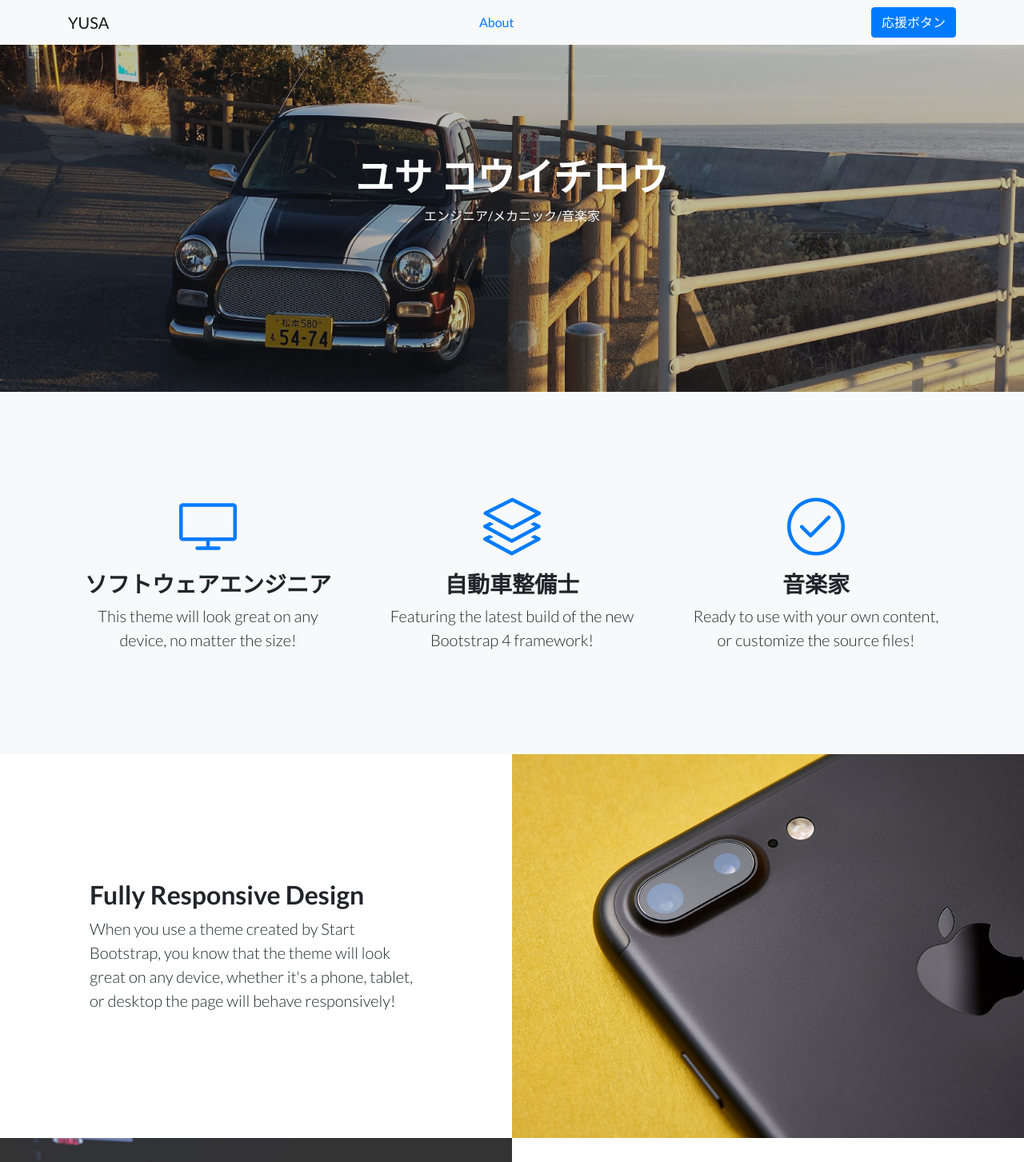
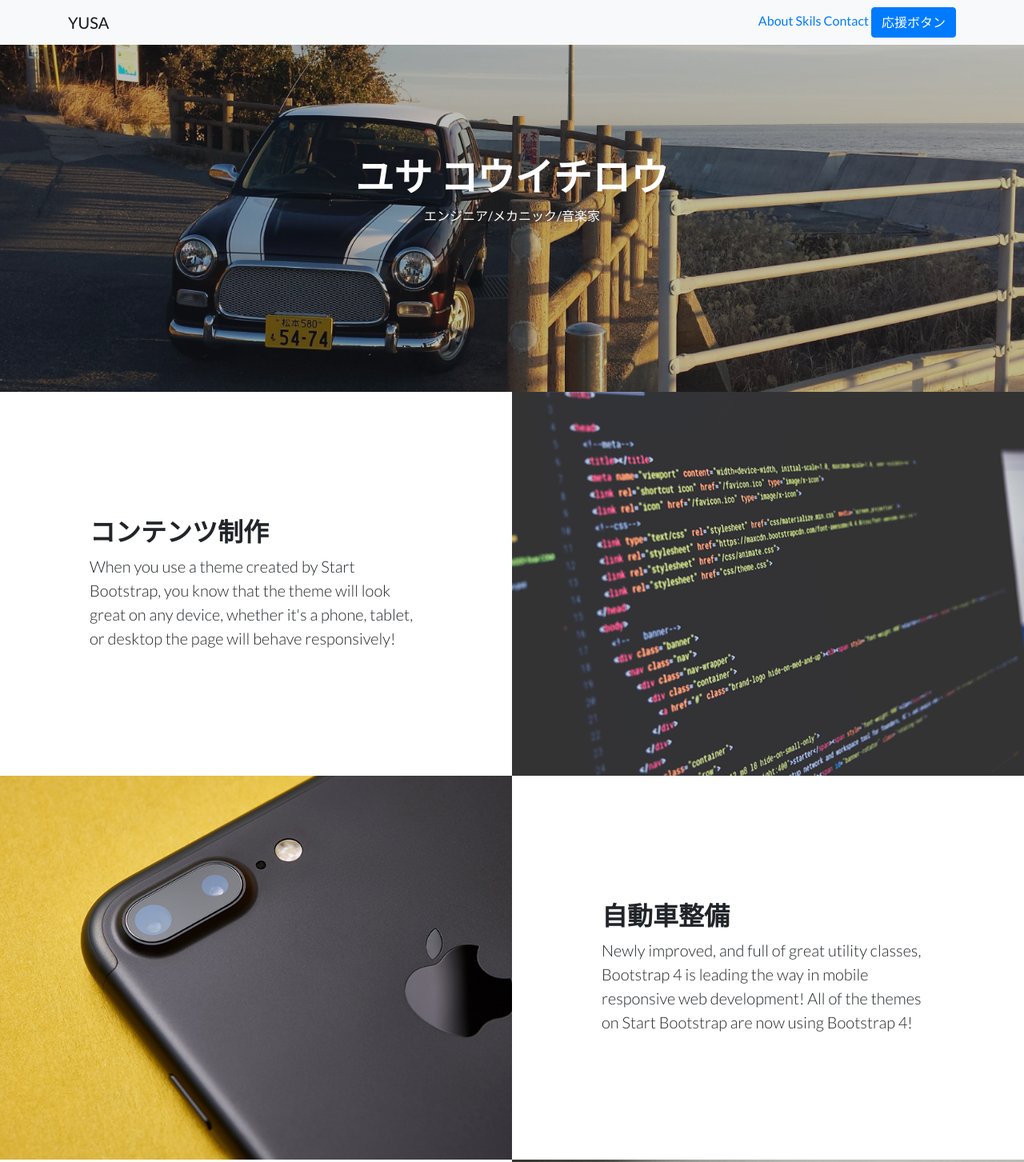
Before and after one commit to yungoyungo/landing_page, a website: page index.html in a window 1280 px wide. Shown: the top 1453 px of the page at 80% size. Drawn offline with Linux system fonts and the light colour scheme.

Commit message:
コンテンツ削減

```diff
--- a/index.html
+++ b/index.html
@@ -29,8 +29,12 @@
   <nav class="navbar navbar-light bg-light static-top fixed-top">
     <div class="container">
       <a class="navbar-brand" href="#">YUSA</a>
-      <a href="#about">About</a>
-      <a class="btn btn-primary" href="#">応援ボタン</a>
+      <div class="header-right">
+        <a href="#about">About</a>
+        <a href="#skils">Skils</a>
+        <a href="#contact">Contact</a>
+        <a class="btn btn-primary" href="#">応援ボタン</a>
+      </div>
     </div>
   </nav>
 
@@ -50,7 +54,7 @@
   </header>
 
   <!-- Icons Grid -->
-  <section class="features-icons bg-light text-center" id="about">
+  <!-- <section class="features-icons bg-light text-center" id="about">
     <div class="container">
       <div class="row">
         <div class="col-lg-4">
@@ -58,8 +62,8 @@
             <div class="features-icons-icon d-flex">
               <i class="icon-screen-desktop m-auto text-primary"></i>
             </div>
-            <h3>ソフトウェアエンジニア</h3>
-            <p class="lead mb-0">This theme will look great on any device, no matter the size!</p>
+            <h3>コンテンツ制作</h3>
+            <p class="lead mb-0"></p>
           </div>
         </div>
         <div class="col-lg-4">
@@ -67,8 +71,8 @@
             <div class="features-icons-icon d-flex">
               <i class="icon-layers m-auto text-primary"></i>
             </div>
-            <h3>自動車整備士</h3>
-            <p class="lead mb-0">Featuring the latest build of the new Bootstrap 4 framework!</p>
+            <h3>自動車整備</h3>
+            <p class="lead mb-0"></p>
           </div>
         </div>
         <div class="col-lg-4">
@@ -76,74 +80,74 @@
             <div class="features-icons-icon d-flex">
               <i class="icon-check m-auto text-primary"></i>
             </div>
-            <h3>音楽家</h3>
-            <p class="lead mb-0">Ready to use with your own content, or customize the source files!</p>
+            <h3>楽曲制作</h3>
+            <p class="lead mb-0"></p>
           </div>
         </div>
       </div>
     </div>
-  </section>
+  </section> -->
 
   <!-- Image Showcases -->
   <section class="showcase">
     <div class="container-fluid p-0">
       <div class="row no-gutters">
 
-        <div class="col-lg-6 order-lg-2 text-white showcase-img" style="background-image: url('img/bg-showcase-1.jpg');"></div>
+        <div class="col-lg-6 order-lg-2 text-white showcase-img" style="background-image: url('img/bg-showcase-2.jpg');"></div>
         <div class="col-lg-6 order-lg-1 my-auto showcase-text">
-          <h2>Fully Responsive Design</h2>
+          <h2>コンテンツ制作</h2>
           <p class="lead mb-0">When you use a theme created by Start Bootstrap, you know that the theme will look great on any device, whether it's a phone, tablet, or desktop the page will behave responsively!</p>
         </div>
       </div>
       <div class="row no-gutters">
-        <div class="col-lg-6 text-white showcase-img" style="background-image: url('img/bg-showcase-2.jpg');"></div>
+        <div class="col-lg-6 text-white showcase-img" style="background-image: url('img/bg-showcase-1.jpg');"></div>
         <div class="col-lg-6 my-auto showcase-text">
-          <h2>Updated For Bootstrap 4</h2>
+          <h2>自動車整備</h2>
           <p class="lead mb-0">Newly improved, and full of great utility classes, Bootstrap 4 is leading the way in mobile responsive web development! All of the themes on Start Bootstrap are now using Bootstrap 4!</p>
         </div>
       </div>
       <div class="row no-gutters">
         <div class="col-lg-6 order-lg-2 text-white showcase-img" style="background-image: url('img/bg-showcase-3.jpg');"></div>
         <div class="col-lg-6 order-lg-1 my-auto showcase-text">
-          <h2>Easy to Use &amp; Customize</h2>
+          <h2>楽曲制作</h2>
           <p class="lead mb-0">Landing Page is just HTML and CSS with a splash of SCSS for users who demand some deeper customization options. Out of the box, just add your content and images, and your new landing page will be ready to go!</p>
         </div>
       </div>
     </div>
   </section>
 
-  <!-- Testimonials -->
-  <section class="testimonials text-center bg-light">
+  <!-- Testimonials --><!--
+  <section class="testimonials text-center bg-light" id="skils">
     <div class="container">
-      <h2 class="mb-5">What people are saying...</h2>
+      <h2 class="mb-5">対応案件</h2>
       <div class="row">
         <div class="col-lg-4">
           <div class="testimonial-item mx-auto mb-5 mb-lg-0">
             <img class="img-fluid rounded-circle mb-3" src="img/testimonials-1.jpg" alt="">
-            <h5>Margaret E.</h5>
+            <h5>LP制作</h5>
             <p class="font-weight-light mb-0">"This is fantastic! Thanks so much guys!"</p>
           </div>
         </div>
         <div class="col-lg-4">
           <div class="testimonial-item mx-auto mb-5 mb-lg-0">
             <img class="img-fluid rounded-circle mb-3" src="img/testimonials-2.jpg" alt="">
-            <h5>Fred S.</h5>
+            <h5>自動車整備</h5>
             <p class="font-weight-light mb-0">"Bootstrap is amazing. I've been using it to create lots of super nice landing pages."</p>
           </div>
         </div>
         <div class="col-lg-4">
           <div class="testimonial-item mx-auto mb-5 mb-lg-0">
             <img class="img-fluid rounded-circle mb-3" src="img/testimonials-3.jpg" alt="">
-            <h5>Sarah W.</h5>
+            <h5>楽曲制作</h5>
             <p class="font-weight-light mb-0">"Thanks so much for making these free resources available to us!"</p>
           </div>
         </div>
       </div>
     </div>
-  </section>
+  </section> -->
 
   <!-- Call to Action -->
-  <section class="call-to-action text-white text-center">
+  <section class="call-to-action text-white text-center" id="contact">
     <div class="overlay"></div>
     <div class="container">
       <div class="row">
```
